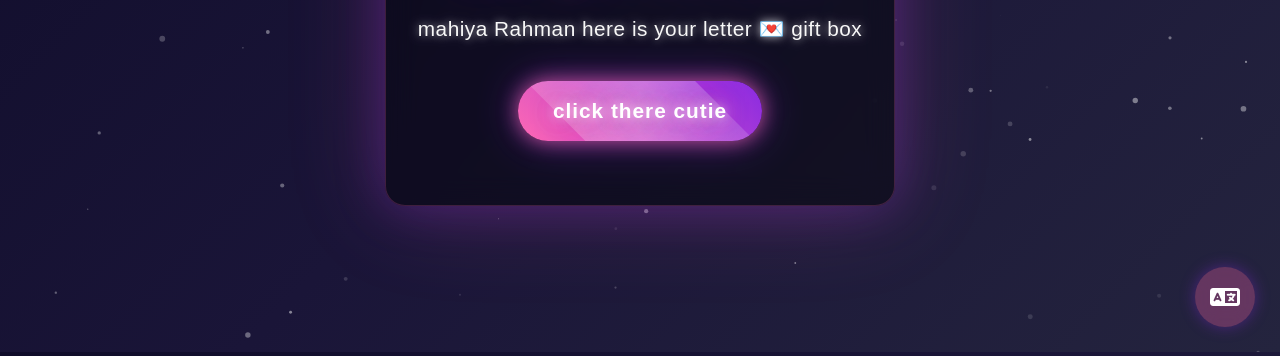
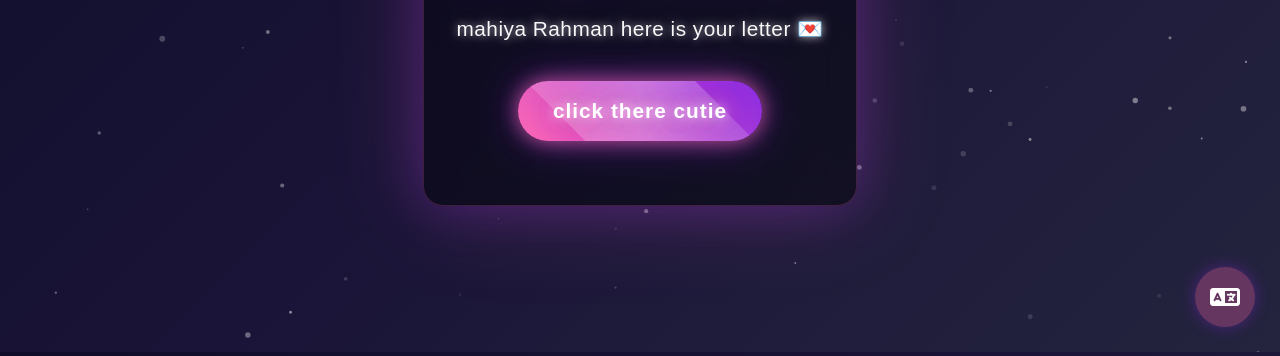
Before and after one commit to afrin876/From-frind, a website: page index.html in a window 1280 px wide. Shown: the part 448-804 px from the top of the page. Drawn offline with nearby package versions, Linux system fonts and the light colour scheme.

Commit message:
Update index.html

```diff
--- a/index.html
+++ b/index.html
@@ -346,7 +346,7 @@
             <h1 class="name">Mahiya's Rehman</h1>
         </div>
 
-        <p class="subtitle">mahiya Rahman here is your letter 💌 gift box</p>
+        <p class="subtitle">mahiya Rahman here is your letter 💌</p>
 
         <button class="btn" id="revealBtn">click there cutie</button>
 
```
